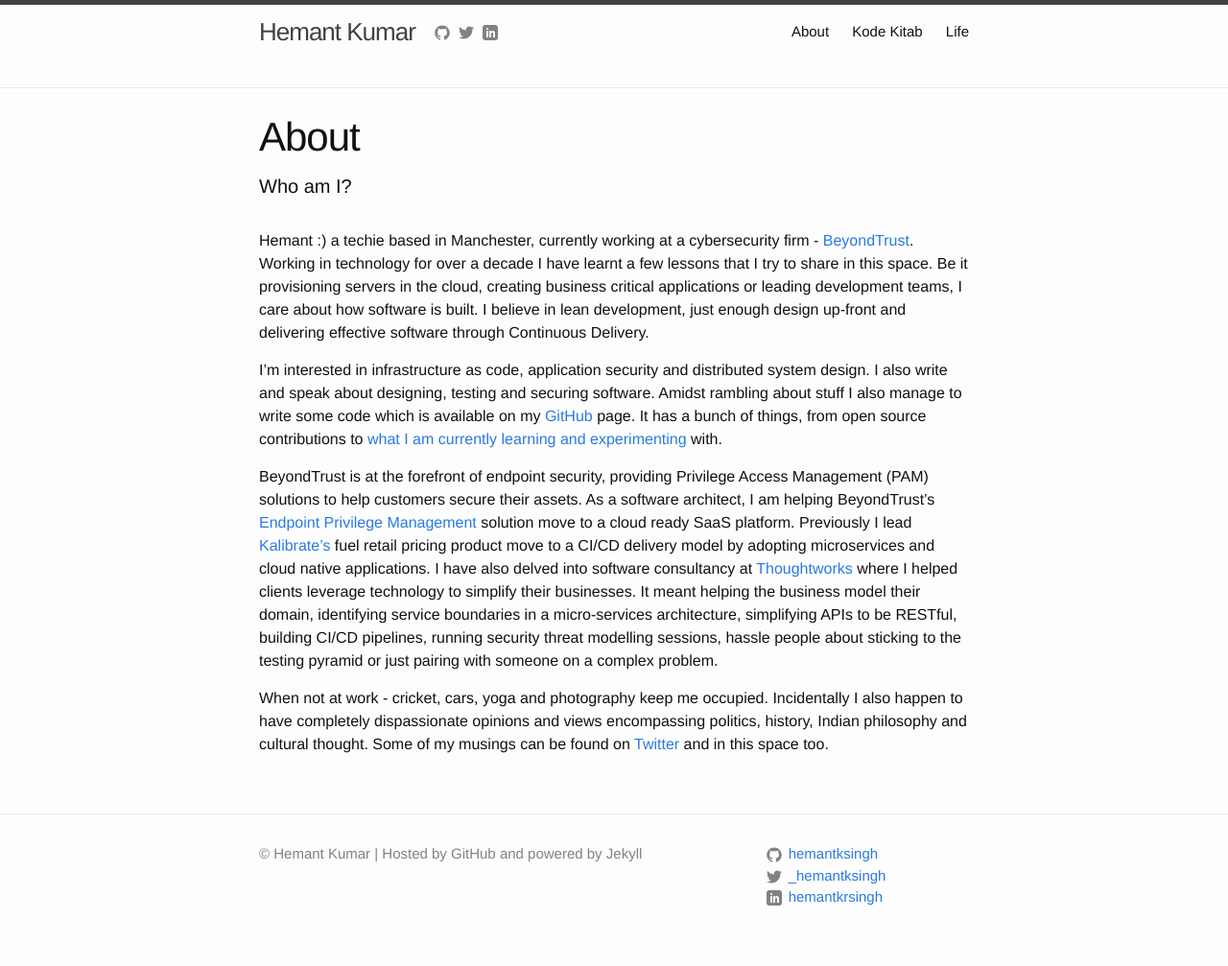
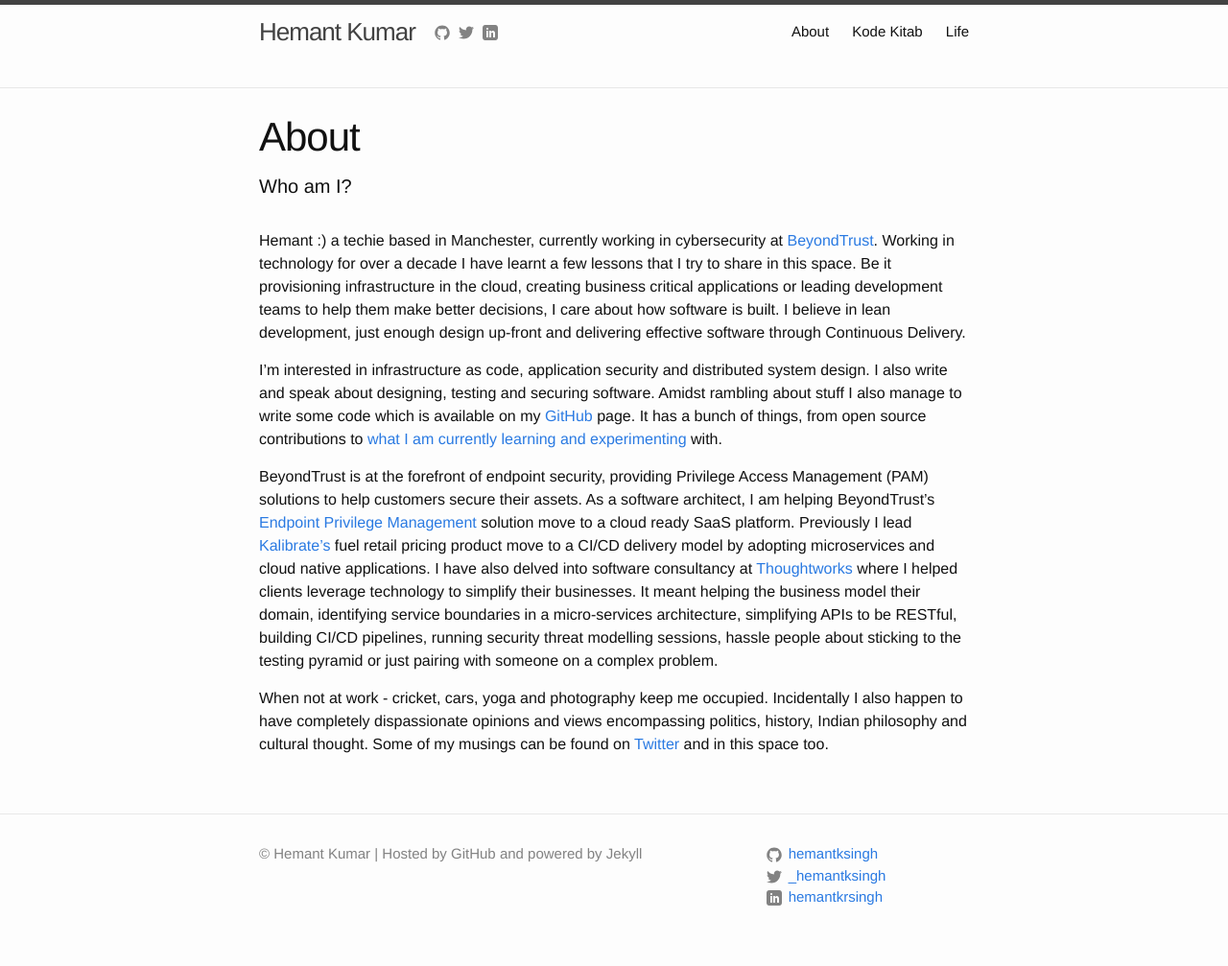
Before and after one commit to hemantksingh/hemantksingh.github.io, a Jekyll site: the page built from about.md, in a window 1280 px wide. Shown: the whole page at 96% size. Built offline with Jekyll 4.4.1, drawn with Linux system fonts in a browser that asks for light colours.

Commit message:
Update about.md

```diff
--- a/about.md
+++ b/about.md
@@ -5,7 +5,7 @@
 description: Who am I?
 ---
 
-Hemant :) a techie based in Manchester, currently working at a cybersecurity firm - [BeyondTrust](https://www.beyondtrust.com). Working in technology for over a decade I have learnt a few lessons that I try to share in this space. Be it provisioning servers in the cloud, creating business critical applications or leading development teams, I care about how software is built. I believe in lean development, just enough design up-front and delivering effective software through Continuous Delivery.
+Hemant :) a techie based in Manchester, currently working in cybersecurity at [BeyondTrust](https://www.beyondtrust.com). Working in technology for over a decade I have learnt a few lessons that I try to share in this space. Be it provisioning infrastructure in the cloud, creating business critical applications or leading development teams to help them make better decisions, I care about how software is built. I believe in lean development, just enough design up-front and delivering effective software through Continuous Delivery.
 
 I'm interested in infrastructure as code, application security and distributed system design. I also write and speak about designing, testing and securing software. Amidst rambling about stuff I also manage to write some code which is available on my [GitHub](https://github.com/hemantksingh) page. It has a bunch of things, from open source contributions to [what I am currently learning and experimenting](https://github.com/hemantksingh/messup-learn) with.
 
```
